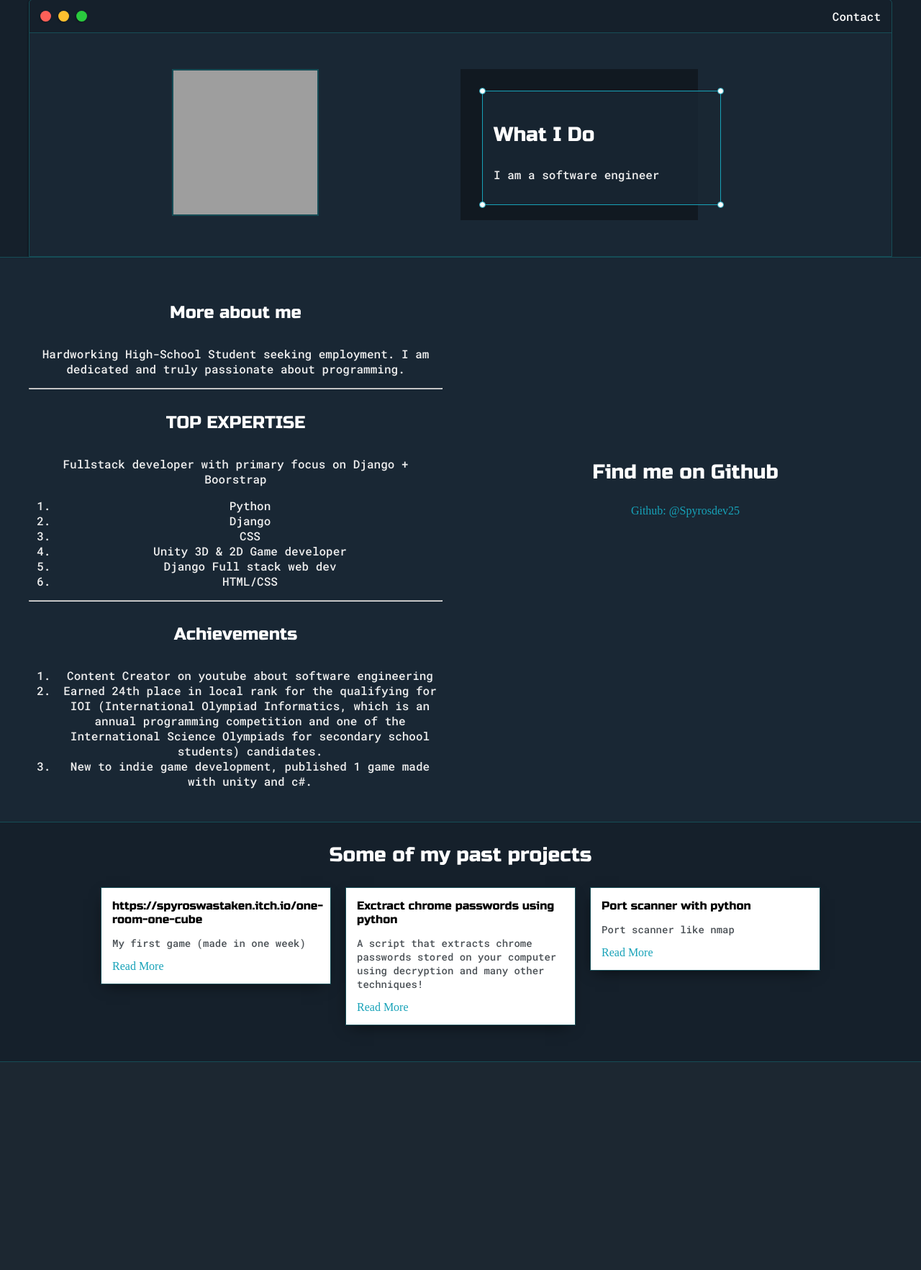
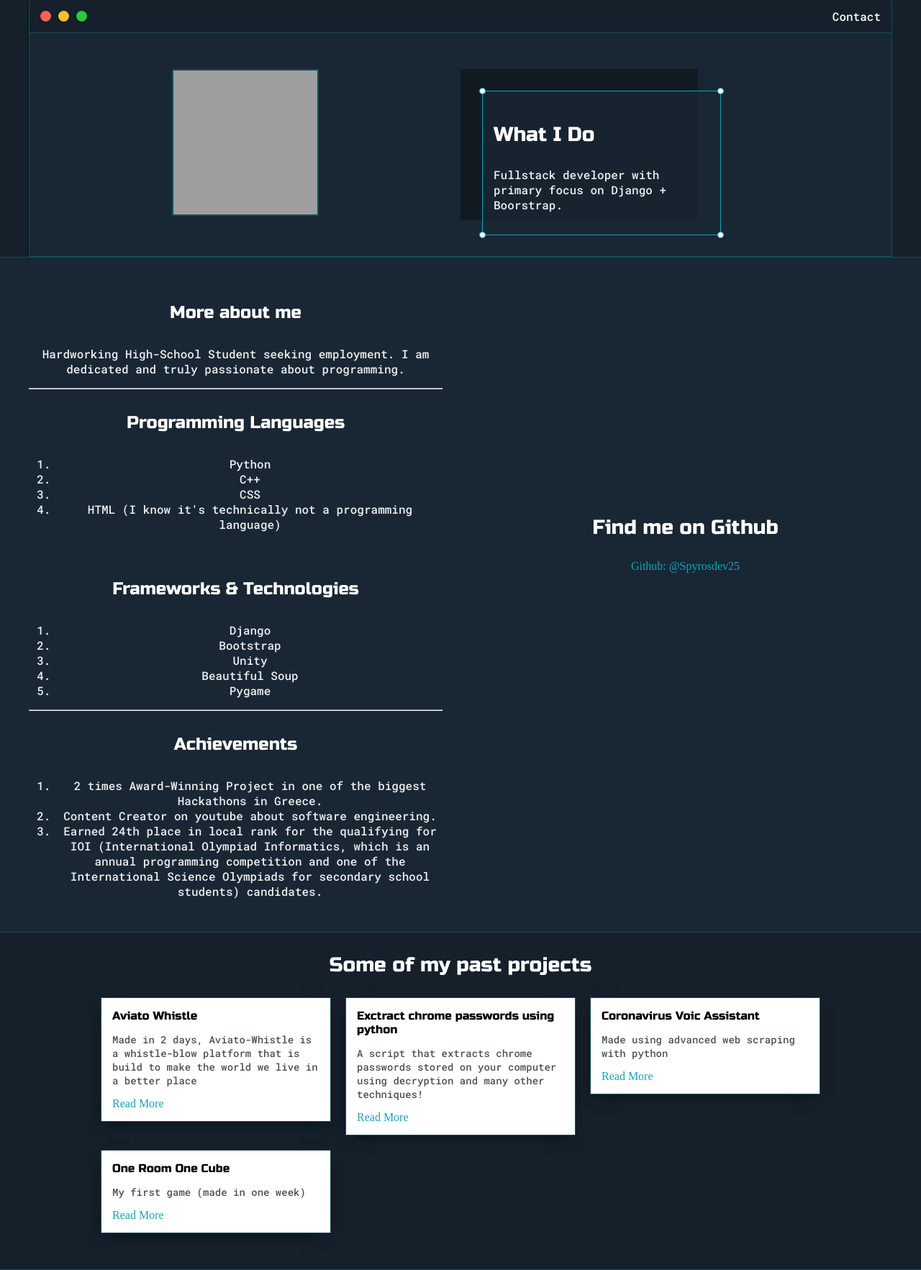
Before and after one commit to SpyrosD3v25/PersonalWebsite, a Django app: page / in a window 1280 px wide. Shown: the part 162-1927 px from the top of the page at 72% size. Before the commit the page ends 1638 px from the top, so only its background shows below. Run offline with Django 3.2, Linux system fonts and the light colour scheme; grey boxes are pictures that could not be loaded.

Commit message:
Updated Achievements and Slightly changed the structure of the page.

```diff
--- a/home/templates/home/home.html
+++ b/home/templates/home/home.html
@@ -53,7 +53,7 @@
 							<div id="corner-tl" class="corner"></div>
 							<div id="corner-tr" class="corner"></div>
 							<h3>What I Do</h3>
-							<p>I am a software engineer</p>
+							<p>Fullstack developer with primary focus on Django + Boorstrap.</p>
 							<div id="corner-br" class="corner"></div>
 							<div id="corner-bl" class="corner"></div>
 						</div>
@@ -74,20 +74,30 @@
 
 					<hr>
 
-					<h4>TOP EXPERTISE</h4>
+					<h4>Programming Languages</h4>
 
-					<p>Fullstack developer with primary focus on Django + Boorstrap</p>
-
-					<div id="skills">
+					<div id="Programming Languages">
 						<ol>
 							<li>Python</li>
-							<li>Django</li>
+							<li>C++</li>
 							<li>CSS</li>
-							<li>Unity 3D & 2D Game developer</li>
-							<li>Django Full stack web dev</li>
-							<li>HTML/CSS</li>
+							<li>HTML (I know it's technically not a programming language)</li>
 						</ol>
 
+					</div>
+
+					<br>
+
+					<h4>Frameworks & Technologies</h4>
+
+					<div id="Frameworks & Technologies">
+						<ol>
+							<li>Django</li>
+							<li>Bootstrap</li>
+							<li>Unity</li>
+							<li>Beautiful Soup</li>
+							<li>Pygame</li>
+						</ol>
 					</div>
 
 					<hr>
@@ -96,9 +106,9 @@
 
 					<div id="skills">
 						<ol>
-							<li>Content Creator on youtube about software engineering</li>
+							<li>2 times Award-Winning Project in one of the biggest Hackathons in Greece.</li>
+							<li>Content Creator on youtube about software engineering.</li>
 							<li>Earned 24th place in local rank for the qualifying for IOI (International Olympiad Informatics, which is an annual programming competition and one of the International Science Olympiads for secondary school students) candidates.</li>
-							<li>New to indie game development, published 1 game made with unity and c#.</li>
 						</ol>
 
 
@@ -125,9 +135,9 @@
 				<div>
 					<div class="post">
 						<div class="post-preview">
-							<h6 class="post-title">https://spyroswastaken.itch.io/one-room-one-cube</h6>
-							<p class="post-intro">My first game (made in one week)</p>
-							<a href="https://spyroswastaken.itch.io/one-room-one-cube">Read More</a>
+							<h6 class="post-title">Aviato Whistle</h6>
+							<p class="post-intro">Made in 2 days, Aviato-Whistle is a whistle-blow platform that is build to make the world we live in a better place</p>
+							<a href="https://github.com/SpyrosD3v25/aviato_whistle">Read More</a>
 						</div>
 					</div>
 				</div>
@@ -145,9 +155,19 @@
 				<div>
 					<div class="post">
 						<div class="post-preview">
-							<h6 class="post-title">Port scanner with python</h6>
-							<p class="post-intro">Port scanner like nmap</p>
-							<a href="https://github.com/SpyrosD3v25/Port-Scanner">Read More</a>
+							<h6 class="post-title">Coronavirus Voic Assistant</h6>
+							<p class="post-intro">Made using advanced web scraping with python</p>
+							<a href="https://github.com/SpyrosD3v25/Cornavirus-Voice-Assistant">Read More</a>
+						</div>
+					</div>
+				</div>
+
+				<div>
+					<div class="post">
+						<div class="post-preview">
+							<h6 class="post-title">One Room One Cube</h6>
+							<p class="post-intro">My first game (made in one week)</p>
+							<a href="https://spyroswastaken.itch.io/one-room-one-cube">Read More</a>
 						</div>
 					</div>
 				</div>
```
